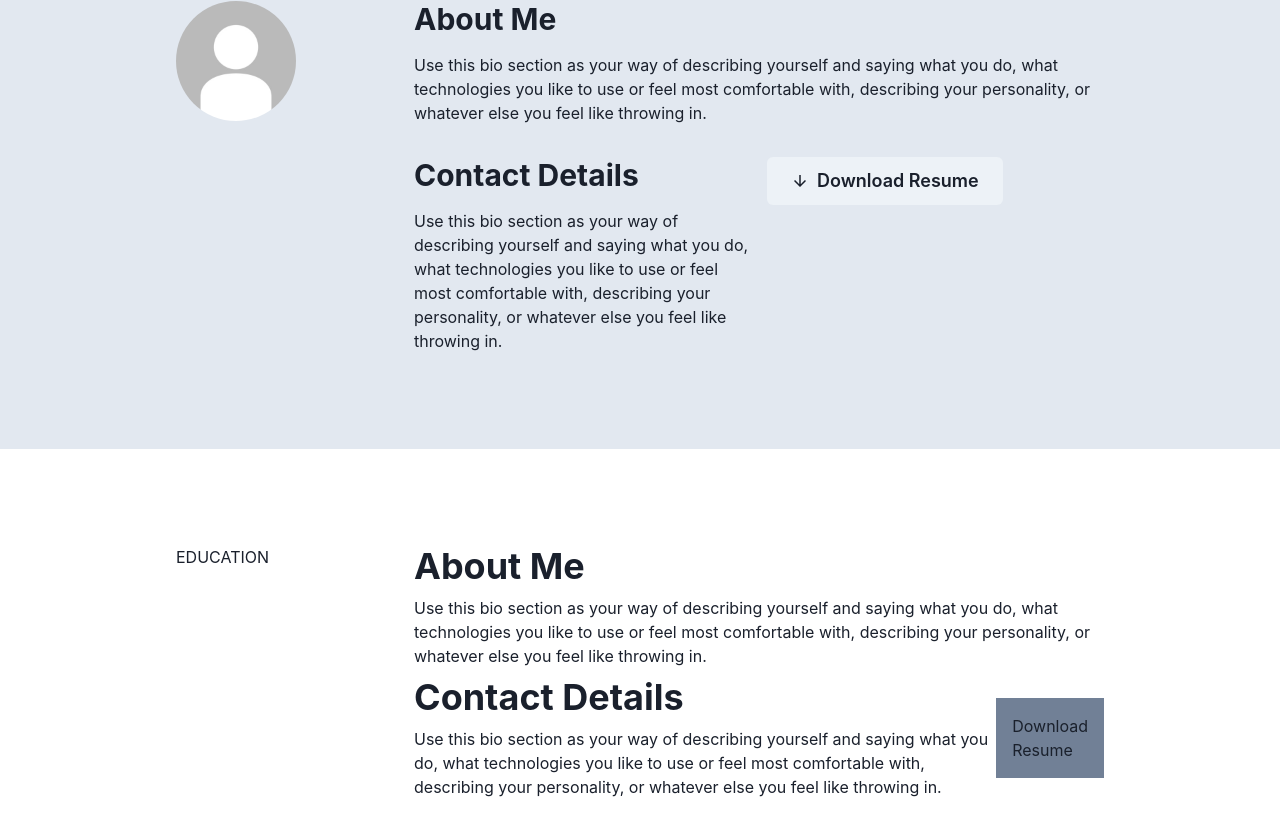
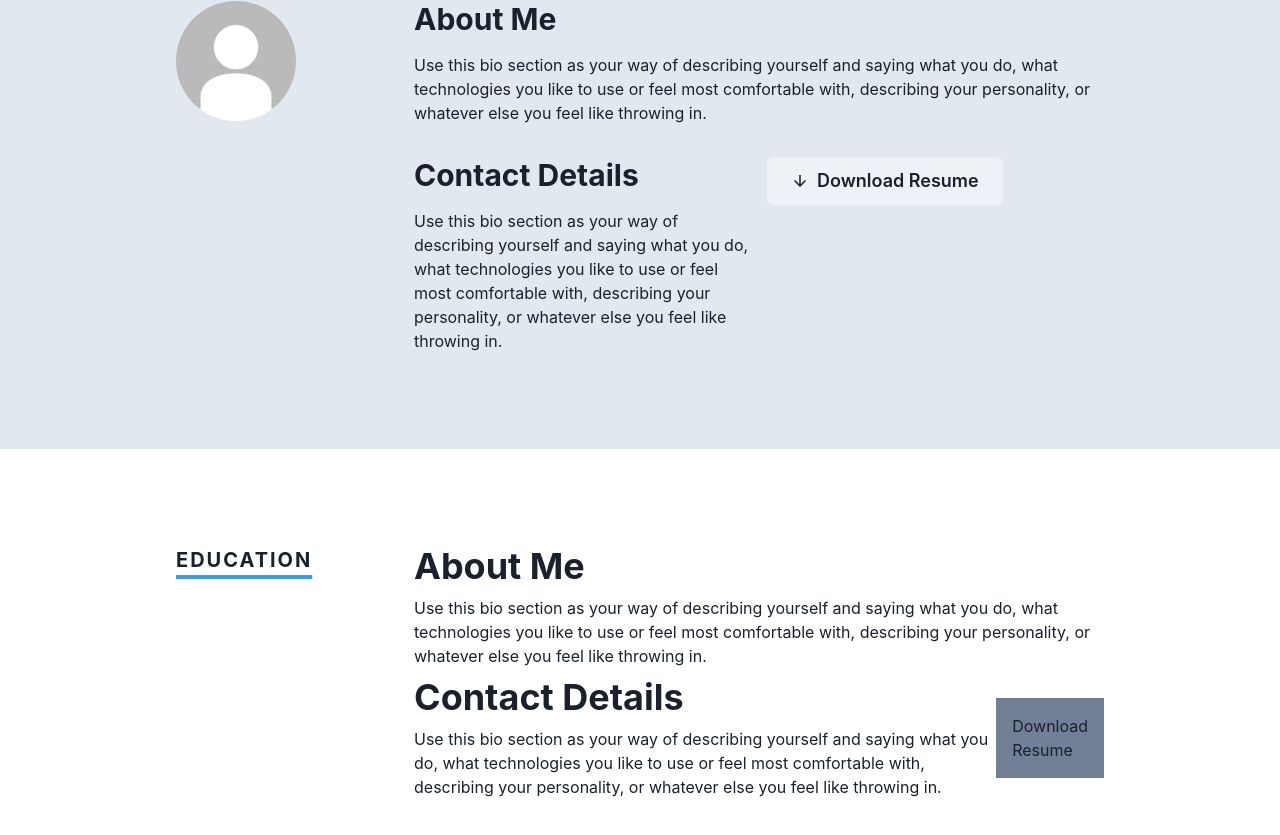
Before and after one commit to wx02shi/personal-website, a Next.js app: page / in a window 1280 px wide. Shown: the part 895-1730 px from the top of the page. Built offline with nearby package versions, Linux system fonts and the light colour scheme.

Commit message:
adjust section title

```diff
--- a/containers/Section/Section.js
+++ b/containers/Section/Section.js
@@ -13,7 +13,19 @@ const Section = ({ bg, title, image, children }) => {
         maxW="container.lg"
       >
         <GridItem align="start" colSpan={1}>
-          {title && <Text>{title.toUpperCase()}</Text>}
+          {title && (
+            <Text
+              fontSize="xl"
+              fontWeight="bold"
+              letterSpacing="widest"
+              textDecorationLine="underline"
+              textDecorationColor="blue.400"
+              textDecorationThickness="0.25rem"
+              textUnderlineOffset="0.5rem"
+            >
+              {title.toUpperCase()}
+            </Text>
+          )}
           {image && (
             <Image
               boxSize="120px"
```
